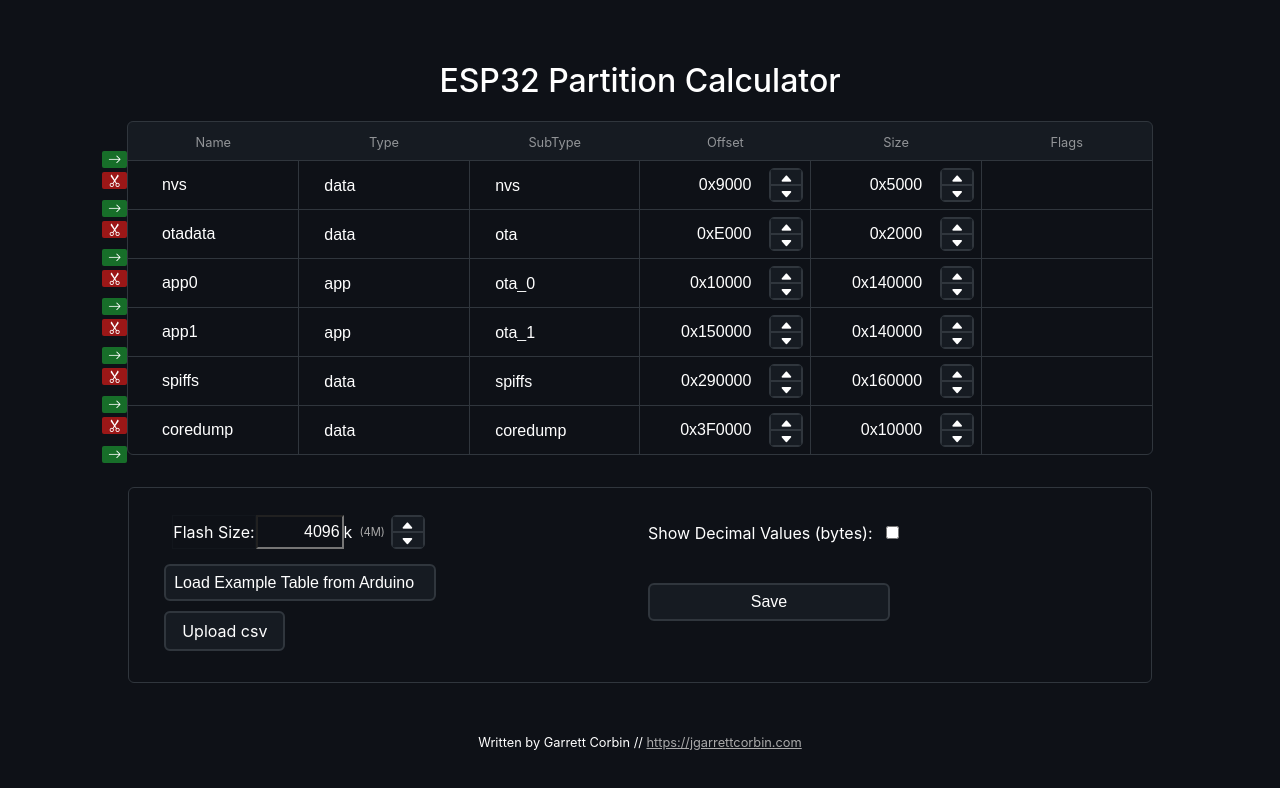
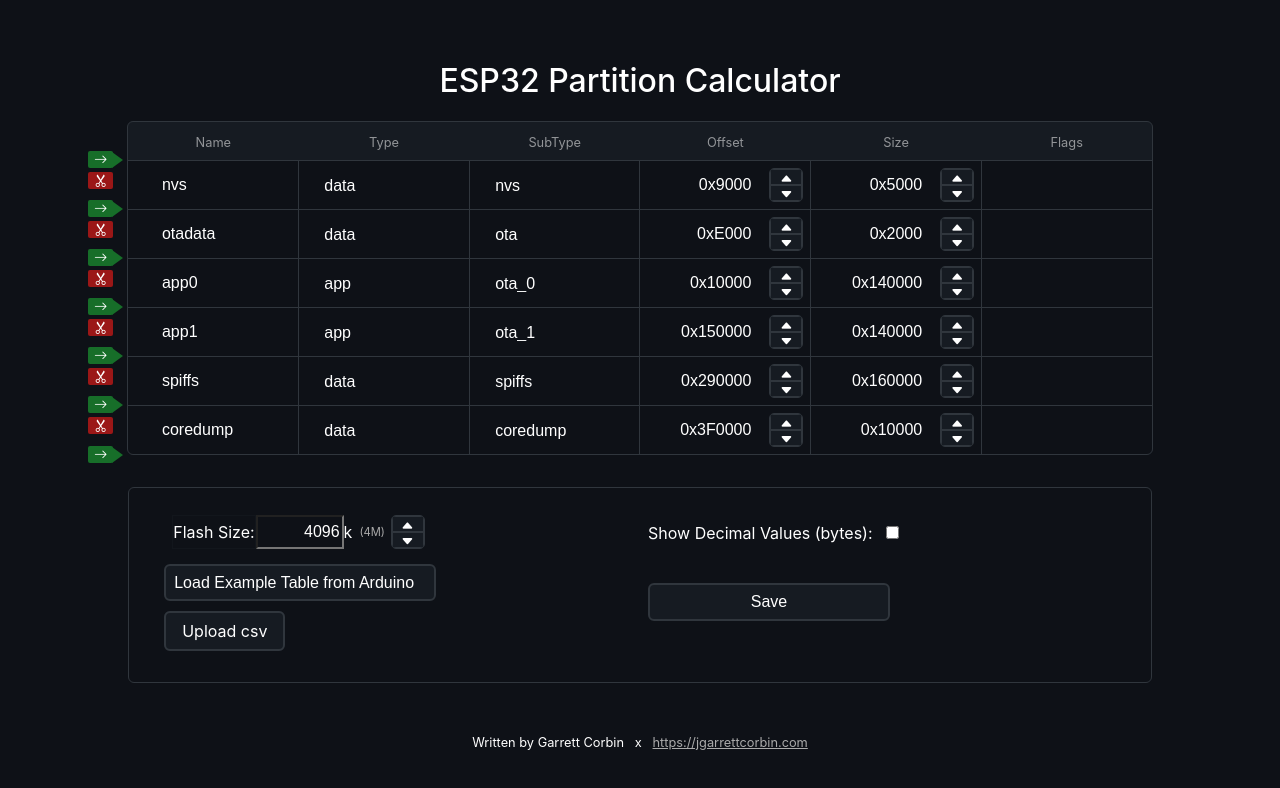
Before and after one commit to platevoltage/esp32-partition-calculator, a React (Create React App) app: page / in a window 1280 px wide. Shown: the top 788 px of the page. Built offline with nearby package versions, Linux system fonts and the light colour scheme.

Commit message:
added arrow to add row

```diff
--- a/src/App.tsx
+++ b/src/App.tsx
@@ -30,7 +30,7 @@
         <Options flashSize={flashSize} displayDec={displayDec} setFlashSize={setFlashSize} setDisplayDec={setDisplayDec} table={table} setTable={setTable}/>
 
         <div className="footer">
-          <span>Written by Garrett Corbin // </span>
+          <span>Written by Garrett Corbin &nbsp; x &nbsp; </span>
           <a href="https://jgarrettcorbin.com" target="_blank" rel="noreferrer">https://jgarrettcorbin.com</a>
 
         </div>
--- a/src/components/AddRow.css
+++ b/src/components/AddRow.css
@@ -1,9 +1,21 @@
 .add {
     border: 0;
     position: absolute;
-    left: -26px;
+    left: -3em;
     top: -.7em;
     background-color: #176e29;
     border-radius: 2px;
     color: inherit;
+
 }
+
+.arrow {
+    position: absolute;
+    left: -1em;
+    top: -.5em;
+    width: 0;
+    height: 0;
+    border-top: .5em solid transparent;
+    border-bottom: .5em solid transparent;
+    border-left: .7em solid #176e29;
+}
--- a/src/components/AddRow.tsx
+++ b/src/components/AddRow.tsx
@@ -18,7 +18,8 @@
         size: 0,
         flags: ""
     }
-    return (
+    return (<>
+        <div className="arrow"></div>
         <button className={`add`} onClick={() => {
             table.splice( i, 0, blankPartition );
             setTable( [ ...table ] );
@@ -27,5 +28,5 @@
         }} onMouseLeave={() => {
             if (setGreen) setGreen(false);
         }}><i className="bi bi-arrow-right"></i></button>
-    )
+    </>)
 }
--- a/src/components/DeleteRow.css
+++ b/src/components/DeleteRow.css
@@ -1,7 +1,7 @@
 .remove {
     border: 0;
     position: absolute;
-    left: -26px;
+    left: -3em;
     top: calc(50% - 1em);
     background-color: #9b1717;
     color: inherit;
--- a/src/components/DeleteRow.tsx
+++ b/src/components/DeleteRow.tsx
@@ -12,6 +12,7 @@
 
 export default function DeleteRow({table, setTable, i, bottom, setRed}: Props) {
   return (
+
     <button className="remove" onClick={() => {
         table.splice( i, 1);
         setTable( [ ...table ] );
@@ -22,5 +23,6 @@
     }}>
       <i className="bi bi-scissors"></i>
     </button>
+
   )
 }
```
